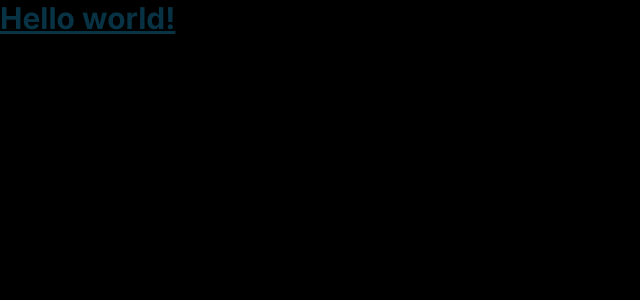
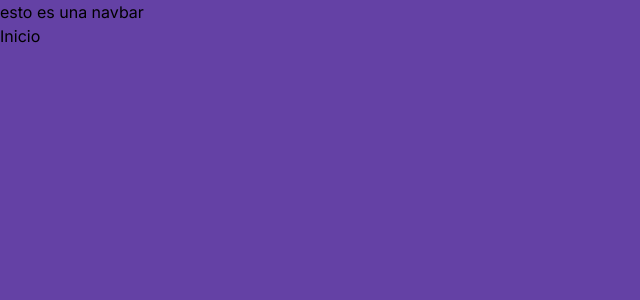
Before and after one commit to fer0o/twitch-crew, a Next.js app: page / in a window 1280 px wide. Shown: the top 300 px of the page, without its empty margins (0-640 px from the left). Built offline with nearby package versions, Linux system fonts and the light colour scheme.

Commit message:
pruebas con next13

```diff
--- a/app/globals.css
+++ b/app/globals.css
@@ -3,5 +3,5 @@
 @tailwind utilities;
 
 body{
-  background-color: black;
+  background-color: #6441a5;
 }
--- a/app/layout.js
+++ b/app/layout.js
@@ -1,17 +1,21 @@
+import Navbar from '../components/Navbar'
 import './globals.css'
 import { Inter } from 'next/font/google'
 
 const inter = Inter({ subsets: ['latin'] })
 
 export const metadata = {
-  title: 'Create Next App',
-  description: 'Generated by create next app',
+  title: 'Twitch Crew',
+  description: 'Generated by create next app'
 }
 
-export default function RootLayout({ children }) {
+export default function RootLayout ({ children }) {
   return (
-    <html lang="en">
-      <body className={inter.className}>{children}</body>
+    <html lang='es'>
+      <body className={inter.className}>
+        <Navbar/>
+        {children}
+      </body>
     </html>
   )
 }
--- /dev/null
+++ b/app/nosotros/page.js
@@ -0,0 +1,9 @@
+import React from 'react'
+
+const Nosotros = () => {
+  return (
+    <div>Nosotros</div>
+  )
+}
+
+export default Nosotros
--- a/app/page.js
+++ b/app/page.js
@@ -1,7 +1,9 @@
+
+
 export default function Home() {
   return (
-    <main>
-      <h1 className=" text-cyan-950 text-3xl font-bold underline">Hello world!</h1>
-    </main>
+    <div>
+        <h1>Inicio</h1>
+    </div>
   );
 }
--- /dev/null
+++ b/components/Navbar.js
@@ -0,0 +1,9 @@
+import React from 'react'
+
+const Navbar = () => {
+  return (
+    <div>esto es una navbar</div>
+  )
+}
+
+export default Navbar
```
Also changed, not shown: tailwind.config.js (+9 -7 lines).
